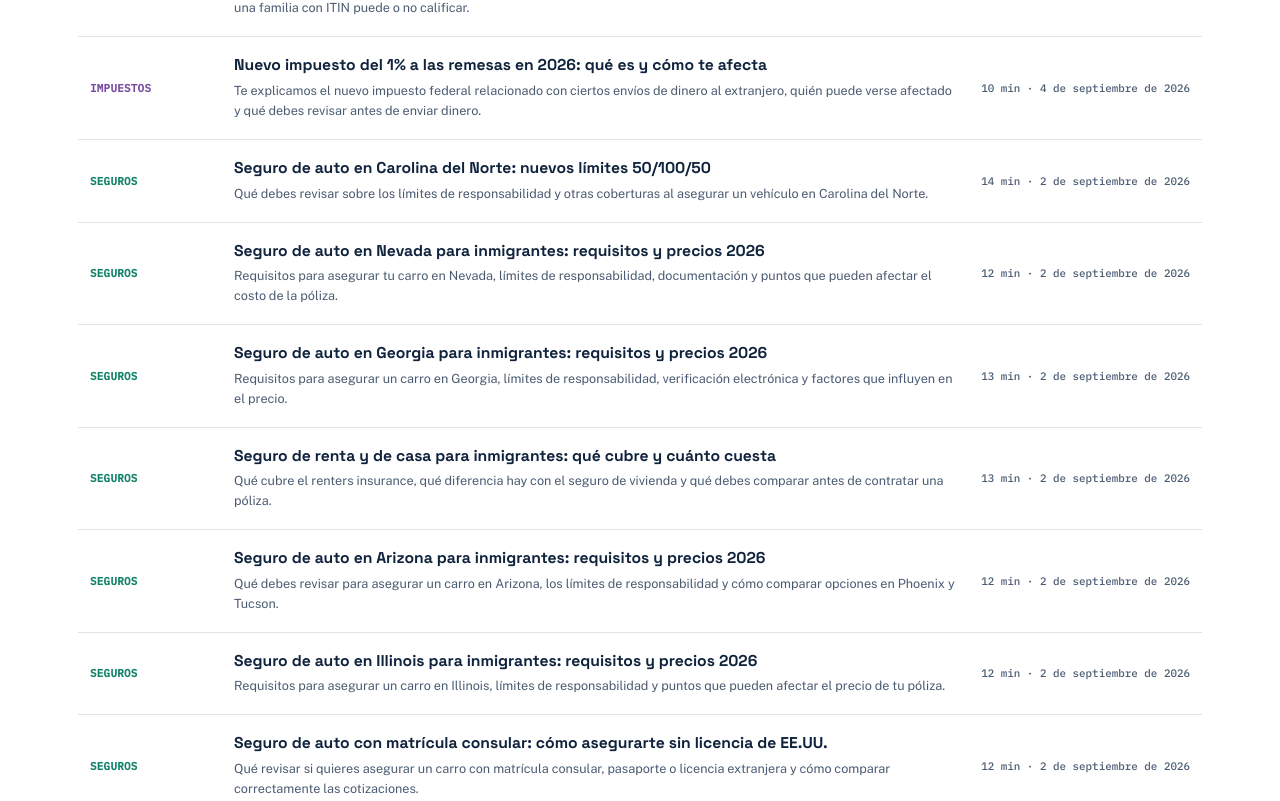
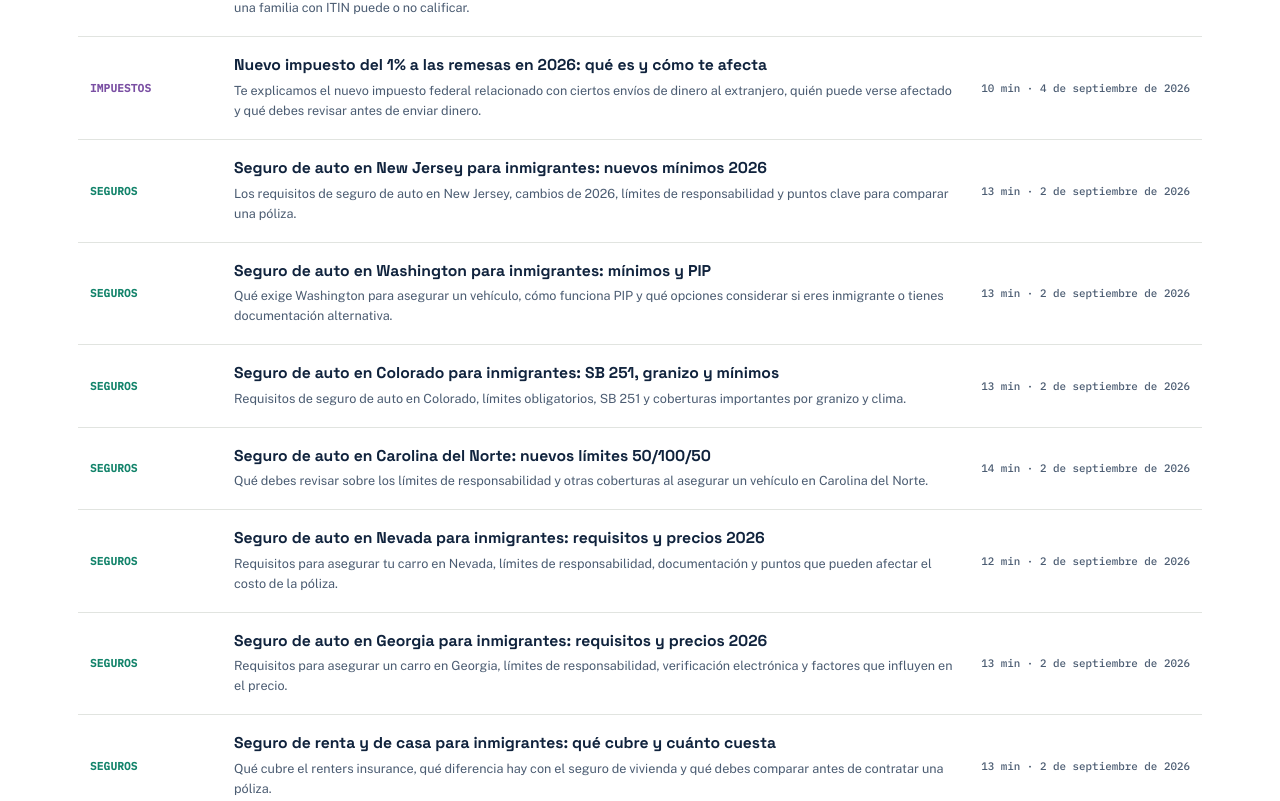
Before and after one commit to untitled586u-dotcom/finanzasparainmigrantes, a React (Vite) app in the folder packages/web/: page /articulos in a window 1280 px wide. Shown: the part 1819-2620 px from the top of the page. Built offline with nearby package versions, Linux system fonts and the light colour scheme.

Commit message:
Restore missing insurance articles

```diff
--- a/packages/web/src/web/content/articles-seguros.ts
+++ b/packages/web/src/web/content/articles-seguros.ts
@@ -137,4 +137,44 @@ export const segurosArticles: Article[] = [
     category: "seguro-de-auto", readMinutes: 14, date: "2026-09-02",
     keywords: ["seguro de auto Carolina del Norte", "límites 50/100/50 North Carolina", "seguro de carro NC inmigrantes", "requisitos seguro auto Carolina del Norte", "formulario DL-123 Carolina del Norte", "Safe Driver Incentive Plan"],
   },
+  {
+    slug: "que-es-sr22-como-funciona",
+    seoTitle: "¿Qué es un SR-22 y cómo funciona? Guía 2026",
+    title: "¿Qué es un SR-22 y cómo funciona? Guía clara en español",
+    description: "El SR-22 no es un seguro: es un certificado que tu aseguradora presenta al estado. Cuándo lo necesitas, cómo afecta tu póliza y por cuánto tiempo puede exigirse.",
+    category: "seguro-de-auto", readMinutes: 13, date: "2026-09-01",
+    keywords: ["qué es un SR-22", "seguro SR22 en español", "SR-22 cuánto cuesta", "cómo obtener SR22", "SR22 sin licencia", "SR22 con ITIN"],
+  },
+  {
+    slug: "seguro-de-salud-para-inmigrantes",
+    seoTitle: "Seguro de salud para inmigrantes en EE.UU.: opciones 2026",
+    title: "Seguro de salud para inmigrantes: opciones según tu estatus",
+    description: "Opciones de cobertura médica para inmigrantes en EE.UU., incluyendo Marketplace, Medicaid, CHIP y alternativas para quienes no califican.",
+    category: "seguro-de-auto", readMinutes: 14, date: "2026-08-26",
+    keywords: ["seguro de salud para inmigrantes", "seguro médico para inmigrantes", "seguro de salud con ITIN", "Obamacare inmigrantes", "Marketplace inmigrantes", "Medicaid inmigrantes"],
+  },
+  {
+    slug: "seguro-de-auto-colorado-inmigrantes",
+    seoTitle: "Seguro de auto en Colorado para inmigrantes 2026",
+    title: "Seguro de auto en Colorado para inmigrantes: SB 251, granizo y mínimos",
+    description: "Requisitos de seguro de auto en Colorado, límites obligatorios, SB 251 y coberturas importantes por granizo y clima.",
+    category: "seguro-de-auto", readMinutes: 13, date: "2026-09-02",
+    keywords: ["seguro de auto Colorado inmigrantes", "SB 251 Colorado seguro", "mínimos seguro Colorado", "seguro auto Denver hispanos", "granizo seguro auto Colorado", "seguro de auto con ITIN Colorado"],
+  },
+  {
+    slug: "seguro-de-auto-washington-inmigrantes",
+    seoTitle: "Seguro de auto en Washington para inmigrantes 2026",
+    title: "Seguro de auto en Washington para inmigrantes: mínimos y PIP",
+    description: "Qué exige Washington para asegurar un vehículo, cómo funciona PIP y qué opciones considerar si eres inmigrante o tienes documentación alternativa.",
+    category: "seguro-de-auto", readMinutes: 13, date: "2026-09-02",
+    keywords: ["seguro de auto Washington inmigrantes", "mínimos seguro Washington", "PIP Washington seguro auto", "seguro auto Seattle hispanos", "seguro con ITIN Washington"],
+  },
+  {
+    slug: "seguro-de-auto-new-jersey-inmigrantes",
+    seoTitle: "Seguro de auto en New Jersey para inmigrantes 2026",
+    title: "Seguro de auto en New Jersey para inmigrantes: nuevos mínimos 2026",
+    description: "Los requisitos de seguro de auto en New Jersey, cambios de 2026, límites de responsabilidad y puntos clave para comparar una póliza.",
+    category: "seguro-de-auto", readMinutes: 13, date: "2026-09-02",
+    keywords: ["seguro de auto New Jersey inmigrantes", "nuevos mínimos seguro New Jersey 2026", "seguro auto NJ hispanos", "seguro de auto con ITIN New Jersey", "requisitos seguro New Jersey"],
+  },
 ];
```
